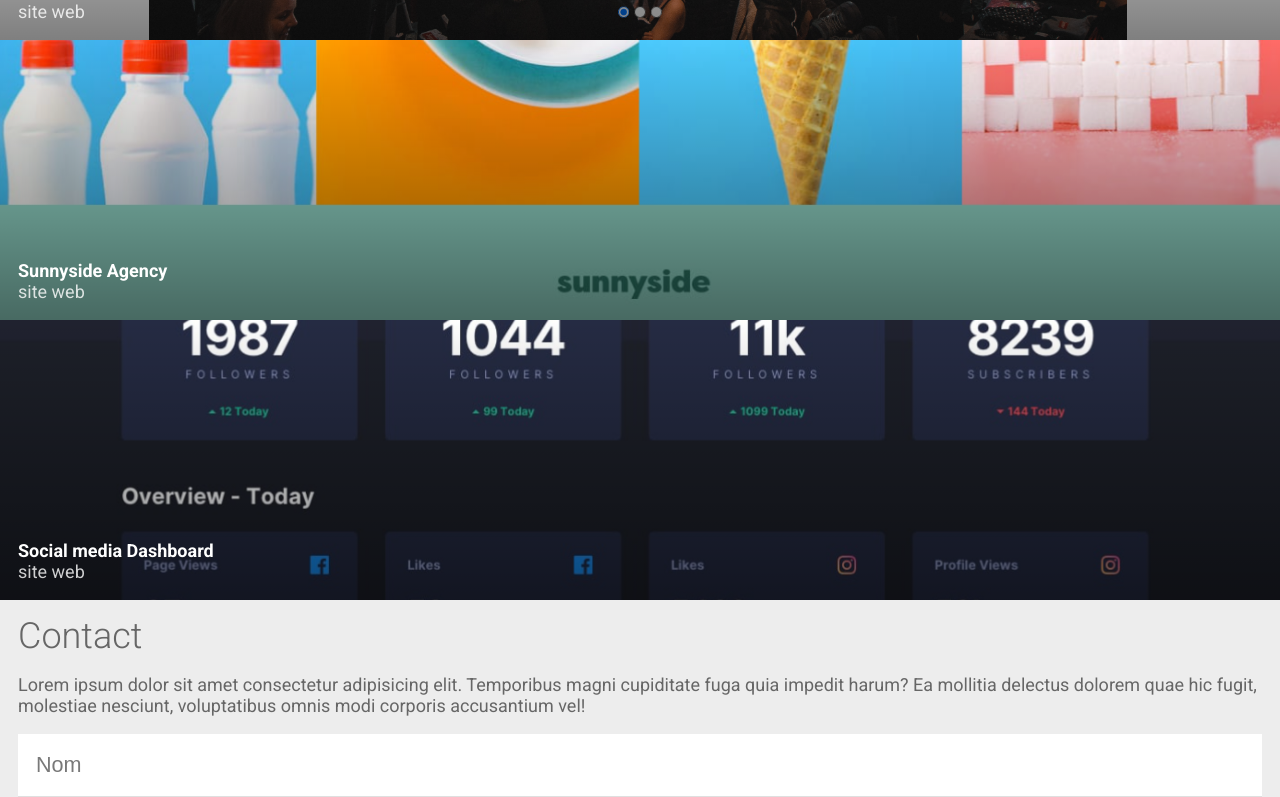
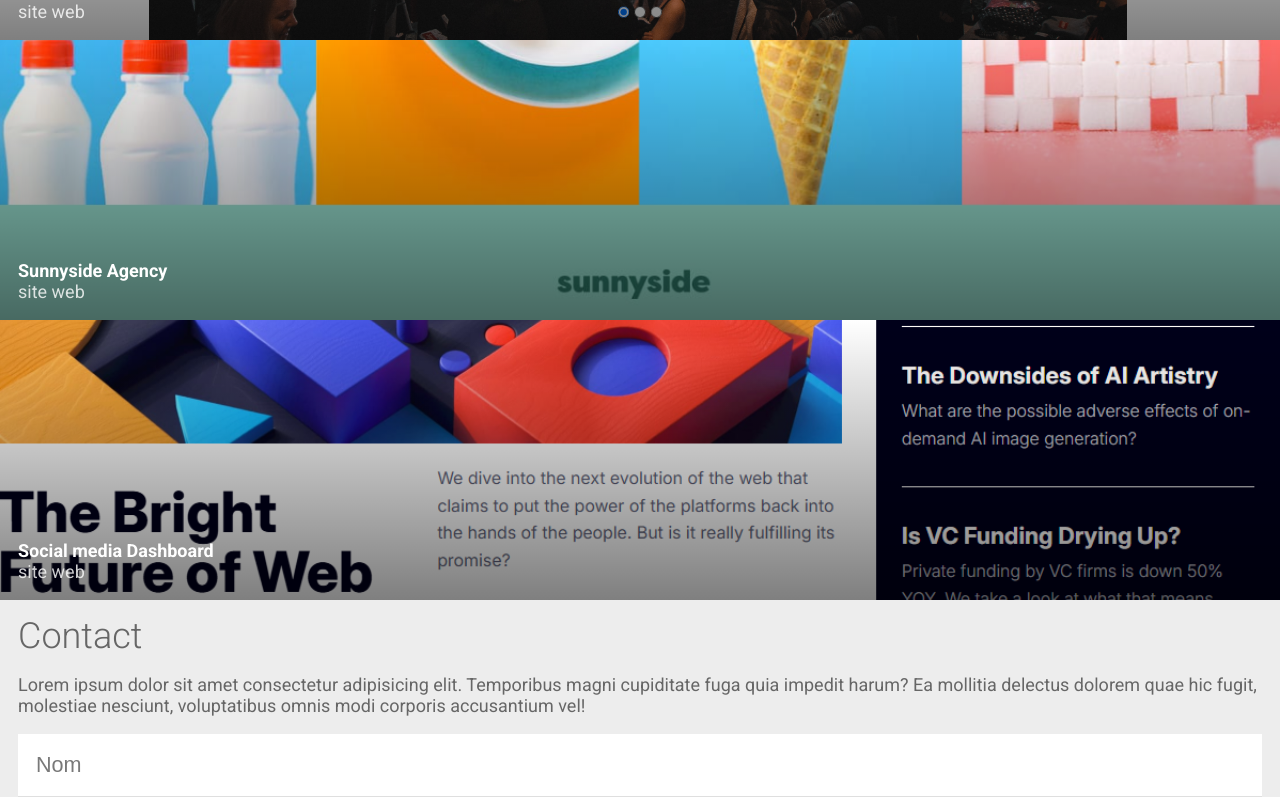
Before and after one commit to Flow2510/Portfolio, a React (Vite) app: page / in a window 1280 px wide. Shown: the part 1989-2786 px from the top of the page. Built offline with nearby package versions, Linux system fonts and the light colour scheme.

Commit message:
construction des routes OK, construction page projet

```diff
--- a/index.html
+++ b/index.html
@@ -2,7 +2,6 @@
 <html lang="en">
   <head>
     <meta charset="UTF-8" />
-    <link rel="icon" type="image/svg+xml" href="/vite.svg" />
     <meta name="viewport" content="width=device-width, initial-scale=1.0" />
     <link rel="preconnect" href="https://fonts.googleapis.com">
     <link rel="preconnect" href="https://fonts.gstatic.com" crossorigin>
@@ -11,7 +10,7 @@
       rel="stylesheet"
       href="https://cdnjs.cloudflare.com/ajax/libs/font-awesome/6.7.2/css/all.min.css"
     />
-    <title>Vite + React</title>
+    <title>Portfolio</title>
   </head>
   <body>
     <div id="root"></div>
--- a/src/App.jsx
+++ b/src/App.jsx
@@ -5,6 +5,7 @@ import Home from './pages/home'
 import About from './pages/about'
 import Contact from './pages/contact'
 import Footer from './components/footer/footer'
+import ProjectDetail from './pages/projectdetail'
 
 function App() {
 
@@ -15,6 +16,7 @@ function App() {
         <Route path='/' element={<Home />}/>
         <Route path='/about' element={<About />}/>
         <Route path='/contact' element={<Contact />}/>
+        <Route path='/projects/:id' element={<ProjectDetail />}/>
       </Routes>
       <Footer />
     </>
--- /dev/null
+++ b/src/components/description/description.jsx
@@ -0,0 +1,8 @@
+export default function Description({ titleDescription, description}) {
+    return(
+        <section>
+            <h1>{titleDescription}</h1>
+            <p>{description}</p>
+        </section>
+    )
+}
--- /dev/null
+++ b/src/components/design/design.jsx
@@ -0,0 +1,16 @@
+import './design.scss';
+
+export default function Design({imageDesktop, imageMobile}) {
+    return(
+        <section className='design'>
+            <article className='design__desktop'>
+                <h2 className='design__desktop-title'>Website Design</h2>
+                <img src={imageDesktop} alt="design of the project on desktop" className='design__desktop-image'/>
+            </article>
+            <article className='design__mobile'>
+                <h2 className='design__mobile-title'>Mobile Design</h2>
+                <img src={imageMobile} alt="design of the project on mobile" className='design__mobile-image'/>
+            </article>
+        </section>
+    )
+}
--- /dev/null
+++ b/src/components/design/design.scss
@@ -0,0 +1,6 @@
+.design{
+
+    img{
+        width: 100%;
+    }
+}
--- /dev/null
+++ b/src/components/process/process.jsx
@@ -0,0 +1,22 @@
+export default function Process(){
+    return(
+        <section className="process">
+            <div className="process__content">
+                <h3 className="process__content-title">Recherche & analyse</h3>
+                <p className="process__content-text">Lorem ipsum dolor sit amet consectetur adipisicing elit. Mollitia eveniet id veritatis voluptatem autem vel quasi unde, tempora neque sapiente dolores, rerum itaque molestias optio doloribus quaerat aperiam qui obcaecati.</p>
+            </div>
+            <div className="process__content">
+                <h3 className="process__content-title">Conception & design</h3>
+                <p className="process__content-text">Lorem ipsum dolor sit amet consectetur adipisicing elit. Mollitia eveniet id veritatis voluptatem autem vel quasi unde, tempora neque sapiente dolores, rerum itaque molestias optio doloribus quaerat aperiam qui obcaecati.</p>
+            </div>
+            <div className="process__content">
+                <h3 className="process__content-title">Développement / Intégration</h3>
+                <p className="process__content-text">Lorem ipsum dolor sit amet consectetur adipisicing elit. Mollitia eveniet id veritatis voluptatem autem vel quasi unde, tempora neque sapiente dolores, rerum itaque molestias optio doloribus quaerat aperiam qui obcaecati.</p>
+            </div>
+            <div className="process__content">
+                <h3 className="process__content-title">Déploiement / Mise en ligne</h3>
+                <p className="process__content-text">Lorem ipsum dolor sit amet consectetur adipisicing elit. Mollitia eveniet id veritatis voluptatem autem vel quasi unde, tempora neque sapiente dolores, rerum itaque molestias optio doloribus quaerat aperiam qui obcaecati.</p>
+            </div>
+        </section>
+    )
+}
--- /dev/null
+++ b/src/components/projectintro/projectintro.jsx
@@ -0,0 +1,11 @@
+import { Link } from 'react-router-dom';
+import './projectintro.scss';
+
+export default function ProjectIntro({title}) {
+    return(
+        <section className='projectintro'>
+            <Link to="/"><i className="fa-solid fa-house"></i> Retour a l'accueil</Link>
+            <h1 className='projectintro__title'>{title}</h1>
+        </section>
+    )
+}
--- a/src/components/projects/projects.jsx
+++ b/src/components/projects/projects.jsx
@@ -1,19 +1,23 @@
 import ProjectCard from '../projectcard/projectcard';
 import './projects.scss';
 import projects from '../../data/projects.json'
+import { Link } from 'react-router-dom';
+
 
 export default function Projects() {
+
     return(
         <section className='projects' id='projects'>
             <h2 className='projects__title'>Projets</h2>
-            {projects.map((project, index) => (
+            {projects.map((project) => (
+                <Link key={project.id} to={`/projects/${project.id}`}>
                     <ProjectCard
-                    key={index}
                         source={project.image}
                         alt={project.alt}
                         title={project.title}
                         subtitle={project.category}
                     />
+                </Link>
             ))}
         </section>
     )
--- a/src/data/projects.json
+++ b/src/data/projects.json
@@ -1,44 +1,62 @@
 [
     {
         "id": "kasa",
-        "image": "/public/images/kasa.png",
+        "image": "/images/kasa.png",
         "alt": "",
         "title": "Kasa",
-        "category": "site web"
+        "category": "site web",
+        "tags": ["REACT", "SCSS", "Responsive" ],
+        "titleDescription": "Description",
+        "description": "description text"
     },
     {
         "id": "argentbank",
         "image": "/images/Capture d'écran 2025-08-25 154415.png",
         "alt": "",
         "title": "ArgentBank",
-        "category": "site web"
+        "category": "site web",
+        "tags": ["REACT", "SCSS", "Responsive" ],
+        "titleDescription": "Description",
+        "description": "description text"
     },
     {
-        "id": "space tourism",
-        "image": "/public/images/Capture d'écran 2025-08-25 154447.png",
+        "id": "spacetourism",
+        "image": "/images/Capture d'écran 2025-08-25 154447.png",
         "alt": "",
         "title": "Space Tourism",
-        "category": "site web"
+        "category": "site web",
+        "tags": ["REACT", "SCSS", "Responsive" ],
+        "titleDescription": "Description",
+        "description": "description text"
     },
     {
-        "id": "724 events",
-        "image": "/public/images/Capture d'écran 2025-08-25 154614.png",
+        "id": "724events",
+        "image": "/images/Capture d'écran 2025-08-25 154614.png",
         "alt": "",
         "title": "724 events",
-        "category": "site web"
+        "category": "site web",
+        "tags": ["REACT", "SCSS", "Responsive" ],
+        "titleDescription": "Description",
+        "description": "description text"
     },
     {
         "id": "sunnyside",
-        "image": "/public/images/Capture d'écran 2025-08-25 154715.png",
+        "image": "/images/Capture d'écran 2025-08-25 154715.png",
         "alt": "",
         "title": "Sunnyside Agency",
-        "category": "site web"
+        "category": "site web",
+        "tags": ["REACT", "SCSS", "Responsive" ],
+        "titleDescription": "Description",
+        "description": "description text"
     },
     {
-        "id": "social media dashboard",
-        "image": "/public/images/Capture d'écran 2025-08-25 154757.png",
+        "id": "socialmediadashboard",
+        "image": "/images/Capture d'écran 2025-08-26 005925.png",
         "alt": "",
         "title": "Social media Dashboard",
-        "category": "site web"
+        "category": "site web",
+        "tags": ["REACT", "SCSS", "Responsive" ],
+        "titleDescription": "Description",
+        "description": "description text"
     }
 ]
--- /dev/null
+++ b/src/pages/projectdetail.jsx
@@ -0,0 +1,29 @@
+import { Link, useParams } from "react-router-dom";
+import projects from '../data/projects.json';
+import ProjectIntro from "../components/projectintro/projectintro";
+import Description from "../components/description/description";
+import Design from "../components/design/design";
+import Process from "../components/process/process";
+
+export default function ProjectDetail(){
+    const {id} = useParams();
+    const project = projects.find(p => p.id === id);
+
+    return(
+        <main>
+            <ProjectIntro
+                title={project.title}
+            />
+            <Description
+                titleDescription={project.titleDescription}
+                description={project.description}
+            />
+            <Design
+                imageDesktop={project.image}
+                imageMobile={project.image}
+            />
+            <Process />
+            <Link to="/contact">Contactez-moi</Link>
+        </main>
+    )
+}
```
Also changed, not shown: public/images/Capture d'écran 2025-08-25 154757.png (deleted), public/images/Capture d'écran 2025-08-26 005925.png (added), src/components/process/process.scss (added), src/components/projectintro/projectintro.scss (added). Lines whose indentation alone changed are shown as unchanged.
